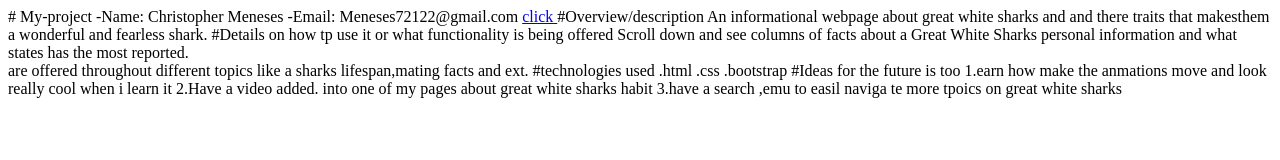
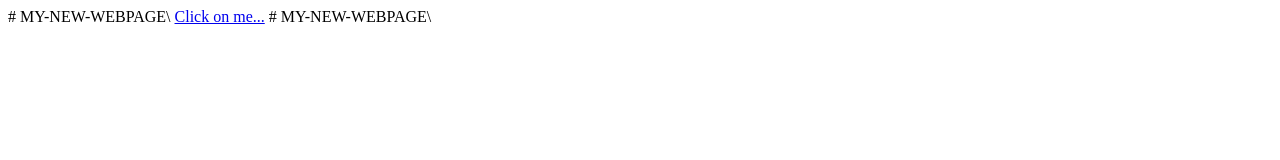
Before and after one commit to ChristoperMeneses/My-repo9, a plain HTML site: page README.md.html in a window 1280 px wide. Drawn offline with Linux system fonts and the light colour scheme.

Commit message:
Update README.md.html

```diff
--- a/README.md.html
+++ b/README.md.html
@@ -1,35 +1,15 @@
-# My-project
--Name: Christopher Meneses
--Email: Meneses72122@gmail.com
-
-<a href="https://christopermeneses.github.io/My-repo9/">click  </a>
-
-#Overview/description
-An informational webpage about great white sharks and and there traits that makesthem a wonderful and fearless shark.
+<!DOCTYPE html>
+ <html lang="en">
+ <head>
+    <meta charset="UTF-8">
+    <meta name="viewport" content="width=device-width, initial-scale=1.0">
+    <title>Document</title>
+ </head>
+ <body>
+    # MY-NEW-WEBPAGE\
+    <a href="https://christopermeneses.github.io/My-repo9/">Click on me...</a>
+ </body>
+ </html>
 
 
-
-
-
-
-#Details on how tp use it or what functionality is being offered
-
- Scroll down and see columns of facts about a Great White Sharks personal information and what states has the most reported. <Nav bars> are offered throughout different topics like a sharks lifespan,mating facts and ext.
-
-
- #technologies used
-
- .html
- .css
- .bootstrap
-
-
-
- #Ideas for the future is too
-
- 1.earn how  make the anmations move and look really cool when i learn it
-
-2.Have a video added. into one of my pages about great white sharks habit
-
-
-3.have a search ,emu to easil naviga te more tpoics on great white sharks
+# MY-NEW-WEBPAGE\
```
